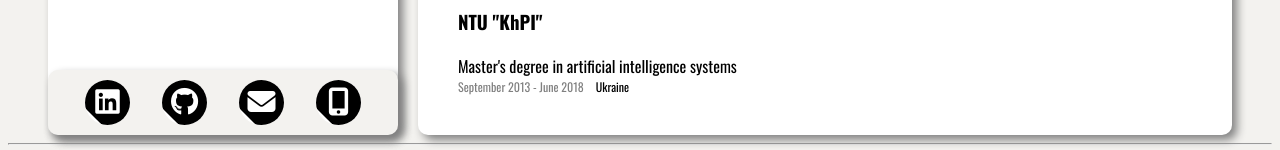
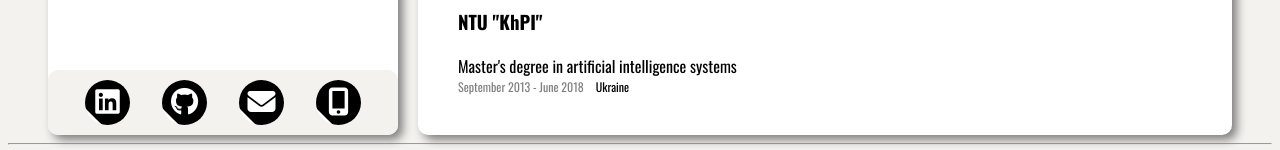
Before and after one commit to mihailx21/CV-v2, a plain HTML site: page index.html in a window 1280 px wide. Shown: the part 1712-1862 px from the top of the page. Drawn offline with nearby package versions, Linux system fonts and the light colour scheme.

Commit message:
Delete shadow from socials

```diff
--- a/styles/style.css
+++ b/styles/style.css
@@ -122,7 +122,6 @@ a{
     padding: 10px;
     border-radius: 10px;
     background-color: #f3f2ef;
-    box-shadow: 5px 5px 10px grey;
   }
   .social-media-list a {
     display: inline-block;
```
